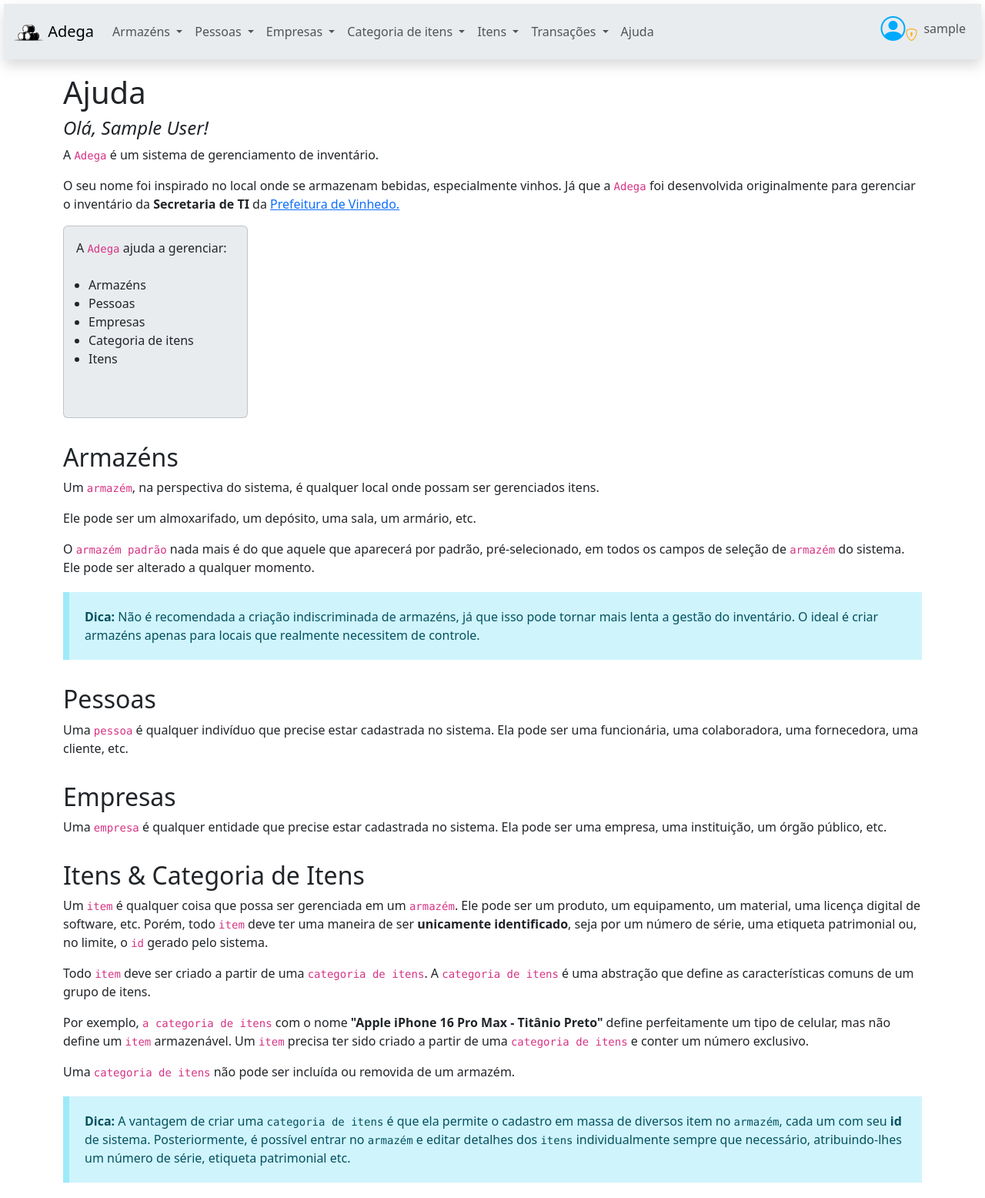
After one commit to rocharv/adega, a Django app: page /help/ in a window 1280 px wide. The commit adds this page. Shown: the whole page at 77% size. Run offline with Django 5.2, Linux system fonts and the light colour scheme; the visitor is signed in with stand-in values (Sample User, id 1).

Commit message:
feat: home domain improvements, including help template

```diff
--- a/adega/settings.py
+++ b/adega/settings.py
@@ -56,6 +56,7 @@ MIDDLEWARE = [
     'django.middleware.csrf.CsrfViewMiddleware',
     # 'django.middleware.locale.LocaleMiddleware', # let browser decide lang
     'django.contrib.auth.middleware.AuthenticationMiddleware',
+    'django.contrib.auth.middleware.LoginRequiredMiddleware',
     'django.contrib.messages.middleware.MessageMiddleware',
     'django.middleware.clickjacking.XFrameOptionsMiddleware',
 ]
@@ -125,7 +126,7 @@ USE_TZ = True
 # Static files (CSS, JavaScript, Images)
 # https://docs.djangoproject.com/en/5.2/howto/static-files/
 
-STATIC_URL = 'static/'
+STATIC_URL = 'home/static/'
 
 # Default primary key field type
 # https://docs.djangoproject.com/en/5.2/ref/settings/#default-auto-field
--- a/home/forms.py
+++ b/home/forms.py
@@ -16,7 +16,7 @@ class LoginForm(forms.Form):
         widget=forms.PasswordInput(attrs={"placeholder": "Senha"})
     )
 
-    def __init__(self, *args, is_view_only=False ,**kwargs):
+    def __init__(self, *args, **kwargs):
         super().__init__(*args, **kwargs)
         self.helper = FormHelper()
         # Set the form tag attributes
--- /dev/null
+++ b/home/static/home/css/home.css
@@ -0,0 +1,21 @@
+h1, h2 {
+  margin-top: 2rem;
+}
+.bd-callout+.bd-callout {
+  margin-top: -.25rem;
+}
+.bd-callout-info {
+  --bd-callout-color: var(--bs-info-text-emphasis);
+  --bd-callout-bg: var(--bs-info-bg-subtle);
+  --bd-callout-border: var(--bs-info-border-subtle);
+}
+.bd-callout {
+  --bs-link-color-rgb: var(--bd-callout-link);
+  --bs-code-color: var(--bd-callout-code-color);
+  padding: 1.25rem;
+  margin-top: 1.25rem;
+  margin-bottom: 1.25rem;
+  color: var(--bd-callout-color, inherit);
+  background-color: var(--bd-callout-bg, var(--bs-gray-100));
+  border-left: 0.5rem solid var(--bd-callout-border, var(--bs-gray-300));
+}
--- a/home/templates/home/base.html
+++ b/home/templates/home/base.html
@@ -5,11 +5,15 @@
     <meta charset="utf-8">
     <meta name="viewport" content="width=device-width, initial-scale=1">
     <title>Adega</title>
+    <link rel="icon" type="image/png" href="{% static 'home/images/adega_favicon.png' %}">
     <link href="https://cdn.jsdelivr.net/npm/bootstrap@5.3.5/dist/css/bootstrap.min.css" rel="stylesheet" integrity="sha384-SgOJa3DmI69IUzQ2PVdRZhwQ+dy64/BUtbMJw1MZ8t5HZApcHrRKUc4W0kG879m7" crossorigin="anonymous">
     <link rel="stylesheet" href="https://cdn.jsdelivr.net/npm/bootstrap-icons@1.11.3/font/bootstrap-icons.min.css">
+    <link rel="stylesheet" href="{% static 'home/css/home.css' %}">
+    {% block additional_style %}
+    {% endblock %}
   </head>
     <body style="padding-top: 0rem;">
-      {% block content %}
+      {% block body %}
       {% endblock %}
     <script src="https://cdn.jsdelivr.net/npm/bootstrap@5.3.5/dist/js/bootstrap.bundle.min.js" integrity="sha384-k6d4wzSIapyDyv1kpU366/PK5hCdSbCRGRCMv+eplOQJWyd1fbcAu9OCUj5zNLiq" crossorigin="anonymous"></script>
     <!--adega root scripts -->
--- /dev/null
+++ b/home/templates/home/help.html
@@ -0,0 +1,73 @@
+{% extends 'home/menu.html' %}
+{% load static %}
+{% block content %}
+  <!-- Section  -->
+  <h1>Ajuda</h1>
+
+  <!-- Greetings -->
+  <h4 style="font-style: italic;">
+    Olá{% if user.first_name %}, {{ user.first_name }} {{ user.last_name }}{% endif %}!
+  </h4>
+
+  <!-- Text -->
+  <p>
+    A <code>Adega</code> é um sistema de gerenciamento de inventário.
+  </p>
+  <p>
+    O seu nome foi inspirado no local onde se armazenam bebidas, especialmente vinhos. Já que a <code>Adega</code> foi desenvolvida originalmente para gerenciar o inventário da <b>Secretaria de TI</b> da
+    <a href="https://www.vinhedo.sp.gov.br/">Prefeitura de Vinhedo.</a>
+  </p>
+  <div class="card bg-body-secondary" style="padding: 1rem; max-width: 15rem;">
+    <p class="card-title">
+      A <code>Adega</code> ajuda a gerenciar:
+      <ul class="card-body">
+        <li>Armazéns</li>
+        <li>Pessoas</li>
+        <li>Empresas</li>
+        <li>Categoria de itens</li>
+        <li>Itens</li>
+      </ul>
+    </p>
+  </div>
+  <h2>Armazéns</h2>
+  <p>
+    Um <code>armazém</code>, na perspectiva do sistema, é qualquer local onde possam ser gerenciados itens.
+  </p>
+  <p>
+    Ele pode ser um almoxarifado, um depósito, uma sala, um armário, etc.
+  </p>
+  <p>
+    O <code>armazém padrão</code> nada mais é do que aquele que aparecerá por padrão, pré-selecionado, em todos os campos de seleção de <code>armazém</code> do sistema. Ele pode ser alterado a qualquer momento.
+  </p>
+  <div class="bd-callout bd-callout-info">
+    <strong>Dica: </strong>
+    Não é recomendada a criação indiscriminada de armazéns, já que isso pode tornar mais lenta a gestão do inventário. O ideal é criar armazéns apenas para locais que realmente necessitem de controle.
+  </div>
+
+  <h2>Pessoas</h2>
+  <p>
+      Uma <code>pessoa</code> é qualquer indivíduo que precise estar cadastrada no sistema. Ela pode ser uma funcionária, uma colaboradora, uma fornecedora, uma cliente, etc.
+  </p>
+
+  <h2>Empresas</h2>
+  <p>
+      Uma <code>empresa</code> é qualquer entidade que precise estar cadastrada no sistema. Ela pode ser uma empresa, uma instituição, um órgão público, etc.
+  </p>
+
+  <h2>Itens & Categoria de Itens</h2>
+  <p>
+      Um <code>item</code> é qualquer coisa que possa ser gerenciada em um <code>armazém</code>. Ele pode ser um produto, um equipamento, um material, uma licença digital de software, etc. Porém, todo <code>item</code> deve ter uma maneira de ser <strong>unicamente identificado</strong>, seja por um número de série, uma etiqueta patrimonial ou, no limite, o <code>id</code> gerado pelo sistema.
+  </p>
+  <p>
+      Todo <code>item</code> deve ser criado a partir de uma <code>categoria de itens</code>. A <code>categoria de itens</code> é uma abstração que define as características comuns de um grupo de itens.
+  <p>
+      Por exemplo, <code>a categoria de itens</code> com o nome <strong>"Apple iPhone 16 Pro Max - Titânio Preto"</strong> define perfeitamente um tipo de celular, mas não define um <code>item</code> armazenável. Um <code>item</code> precisa ter sido criado a partir de uma <code>categoria de itens</code> e conter um número exclusivo.
+  </p>
+  <p>
+      Uma <code>categoria de itens</code> não pode ser incluída ou removida de um armazém.
+  </p>
+  <div class="bd-callout bd-callout-info">
+    <strong>Dica: </strong>
+    A vantagem de criar uma <code>categoria de itens</code> é que ela permite o cadastro em massa de diversos item no <code>armazém</code>, cada um com seu <strong>id</strong> de sistema. Posteriormente, é possível entrar no <code>armazém</code> e editar detalhes dos <code>itens</code> individualmente sempre que necessário, atribuindo-lhes um número de série, etiqueta patrimonial etc.
+  </div>
+{% endblock %}
--- a/home/templates/home/home.html
+++ b/home/templates/home/home.html
@@ -1,4 +1,5 @@
-{% extends 'home/base.html' %}
+{% extends 'home/menu.html' %}
+{% load static %}
 {% block content %}
-  <h1>Welcome to the Home Page</h1>
+  <h1>Welcome to the Home Page blal bla bla blal bla bla blal bla bla blal bla bla </h1>
 {% endblock %}
--- /dev/null
+++ b/home/templates/home/menu.html
@@ -0,0 +1,128 @@
+{% extends 'home/base.html' %}
+{% load static %}
+{% block body %}
+  <nav class="navbar navbar-expand-md shadow fixed-top bg-body-secondary" style="padding: 0rem; margin: 5px;">
+    <div class="container-fluid">
+        <a class="navbar-brand" href="{% url 'home_index' %}">
+          <img src="{% static 'home/images/three_barrels_light.png' %}" alt="Logo" class="img-fluid" style="width: 40px; height: auto;">
+        Adega
+        </a>
+        <!-- Navbar small screens -->
+        <button class="navbar-toggler" type="button" data-bs-toggle="collapse" data-bs-target="#navbarSupportedContent" aria-controls="navbarSupportedContent" aria-expanded="false" aria-label="Toggle navigation">
+          <span class="navbar-toggler-icon"></span>
+        </button>
+        <div class="collapse navbar-collapse" id="navbarSupportedContent">
+
+        <!-- Navbar lefthand links -->
+        <ul class="navbar-nav me-auto mb-2 mb-lg-0">
+            <li class="nav-item dropdown">
+            <a class="nav-link dropdown-toggle" href="#" role="button" data-bs-toggle="dropdown" aria-expanded="false">
+              Armazéns
+            </a>
+            <ul class="dropdown-menu bg-body-secondary shadow">
+              <li><a class="dropdown-item" href="/warehouse/add">Incluir</a></li>
+              <li><a class="dropdown-item" href="/warehouse/list">Listar/Editar/Apagar</a></li>
+              <li><hr class="dropdown-divider"></li>
+              <li><a class="dropdown-item" href="/warehouse/set_default">Definir Padrão</a></li>
+              <li><hr class="dropdown-divider"></li>
+              <li><a class="dropdown-item" href="/warehouse/transfer">Transferências</a></li>
+            </ul>
+          </li>
+
+          <li class="nav-item dropdown">
+            <a class="nav-link dropdown-toggle" href="#" role="button" data-bs-toggle="dropdown" aria-expanded="false">
+              Pessoas
+            </a>
+            <ul class="dropdown-menu bg-body-secondary shadow">
+              <li><a class="dropdown-item" href="/person/add/">Incluir</a></li>
+              <li><a class="dropdown-item" href="/person/list/">Listar/Editar/Apagar</a></li>
+              <li><hr class="dropdown-divider"></li>
+              <li><a class="dropdown-item" href="/person/set_default">Definir Padrão</a></li>
+            </ul>
+          </li>
+
+          <li class="nav-item dropdown">
+            <a class="nav-link dropdown-toggle" href="#" role="button" data-bs-toggle="dropdown" aria-expanded="false">
+              Empresas
+            </a>
+            <ul class="dropdown-menu bg-body-secondary shadow">
+              <li><a class="dropdown-item" href="/person/add/">Incluir</a></li>
+              <li><a class="dropdown-item" href="/person/list/">Listar/Editar/Apagar</a></li>
+            </ul>
+          </li>
+
+          <li class="nav-item dropdown">
+            <a class="nav-link dropdown-toggle" href="#" role="button" data-bs-toggle="dropdown" aria-expanded="false">
+              Categoria de itens
+            </a>
+            <ul class="dropdown-menu bg-body-secondary shadow">
+              <li><a class="dropdown-item" href="category/add/">Incluir</a></li>
+              <li><a class="dropdown-item" href="category/list/">Listar/Editar/Apagar</a></li>
+            </ul>
+          </li>
+
+          <li class="nav-item dropdown">
+            <a class="nav-link dropdown-toggle" href="#" role="button" data-bs-toggle="dropdown" aria-expanded="false">
+              Itens
+            </a>
+            <ul class="dropdown-menu bg-body-secondary shadow">
+              <li><a class="dropdown-item" href="item/add/">Incluir</a></li>
+              <li><a class="dropdown-item" href="item/list/">Listar/Editar/Apagar</a></li>
+            </ul>
+          </li>
+
+          <li class="nav-item dropdown">
+            <a class="nav-link dropdown-toggle" href="#" role="button" data-bs-toggle="dropdown" aria-expanded="false">
+              Transações
+            </a>
+            <ul class="dropdown-menu bg-body-secondary shadow">
+              <li><a class="dropdown-item" href="transaction/add/">Incluir</a></li>
+              <li><a class="dropdown-item" href="transaction/list/">Listar/Editar/Apagar</a></li>
+            </ul>
+          </li>
+
+
+          <li class="nav-item">
+            <a class="nav-link" href="{% url 'home_help' %}">
+              Ajuda
+            </a>
+          </li>
+
+        </ul>
+
+        <!-- Navbar righthand links -->
+        <ul class="navbar-nav mb-2">
+            <li class="nav-item dropdown">
+            <a class="nav-link d-flex align-items-center" href="#" role="button" data-bs-toggle="dropdown" aria-expanded="false">
+              <i class="bi bi-person-circle" style="color: #0AF; font-size: 2rem;"></i>
+                {% if user.is_superuser %}
+                <i class="bi bi-shield-lock" style="color: #FA0; font-size: 1rem; position: relative; top: 0.5rem;"></i>
+              {% endif %}
+              <span class="ms-2">{{ user.username }}</span>
+            </a>
+
+            <ul class="dropdown-menu dropdown-menu-end">
+              <li><a class="dropdown-item" href="#">Alterar senha</a></li>
+              {% if user.is_superuser %}
+                <li><hr class="dropdown-divider"></li>
+                <li>
+                  <a class="dropdown-item d-flex align-items-center" href="{% url 'admin:index' %}">
+                  Gerenciar usuários
+                  <i class="bi bi-shield-lock ms-2" style="color: #FA0; font-size: 1rem;"></i>
+                  </a>
+                </li>
+              {% endif %}
+              <li><hr class="dropdown-divider"></li>
+              <li><a class="dropdown-item" href="{% url 'home_logout' %}">Fazer logout</a></li>
+            </ul>
+          </li>
+        </ul>
+      </div>
+    </div>
+  </nav>
+  <!-- Main content -->
+  <div class="container" style="margin-top: 6rem;">
+    {% block content %}
+    {% endblock %}
+  </div>
+{% endblock %}
--- a/home/urls.py
+++ b/home/urls.py
@@ -3,6 +3,7 @@ from . import views
 
 urlpatterns = [
     path('', views.home_index, name='home_index'),
+    path('help/', views.home_help, name='home_help'),
     path('login/', views.home_login, name='home_login'),
     path('logout/', views.home_logout, name='home_logout'),
 ]
--- a/home/views.py
+++ b/home/views.py
@@ -1,16 +1,22 @@
 from .forms import LoginForm
+from django.contrib.auth.decorators import login_not_required
 from django.contrib.auth.models import User
 from django.shortcuts import render, redirect
 from django.contrib.auth import authenticate, login, logout
 from django.contrib import messages
 
 
+def home_help(request):
+        return render(request, 'home/help.html')
+
+@login_not_required
 def home_index(request):
     if request.user.is_authenticated:
         return render(request, 'home/home.html')
     else:
         return redirect('home_login')
 
+@login_not_required
 def home_login(request):
     form = LoginForm(request.POST or None)
     if request.method == "POST":
@@ -25,11 +31,12 @@ def home_login(request):
                 form.add_error(None, "Usuário ou senha inválidos.")
     return render(request, "home/login.html", {"form": form})
 
+@login_not_required
 def home_logout(request):
     if request.user.is_authenticated:
         logout(request)
         # successfully logged out message
-        messages.success(request, "Você saiu com sucesso.")
+        messages.success(request, "Você fez o logout com sucesso.")
     else:
         messages.warning(request, "Você não está logado.")
     return redirect("home_login")
```
Also changed, not shown: home/templates/home/login.html (+2 -5 lines), home/static/home/images/adega_favicon.png (added), home/static/home/images/three_barrels_dark.png (added), home/static/home/images/three_barrels_light.png (added), home/static/home/images/three_barrels_square.png (added).
